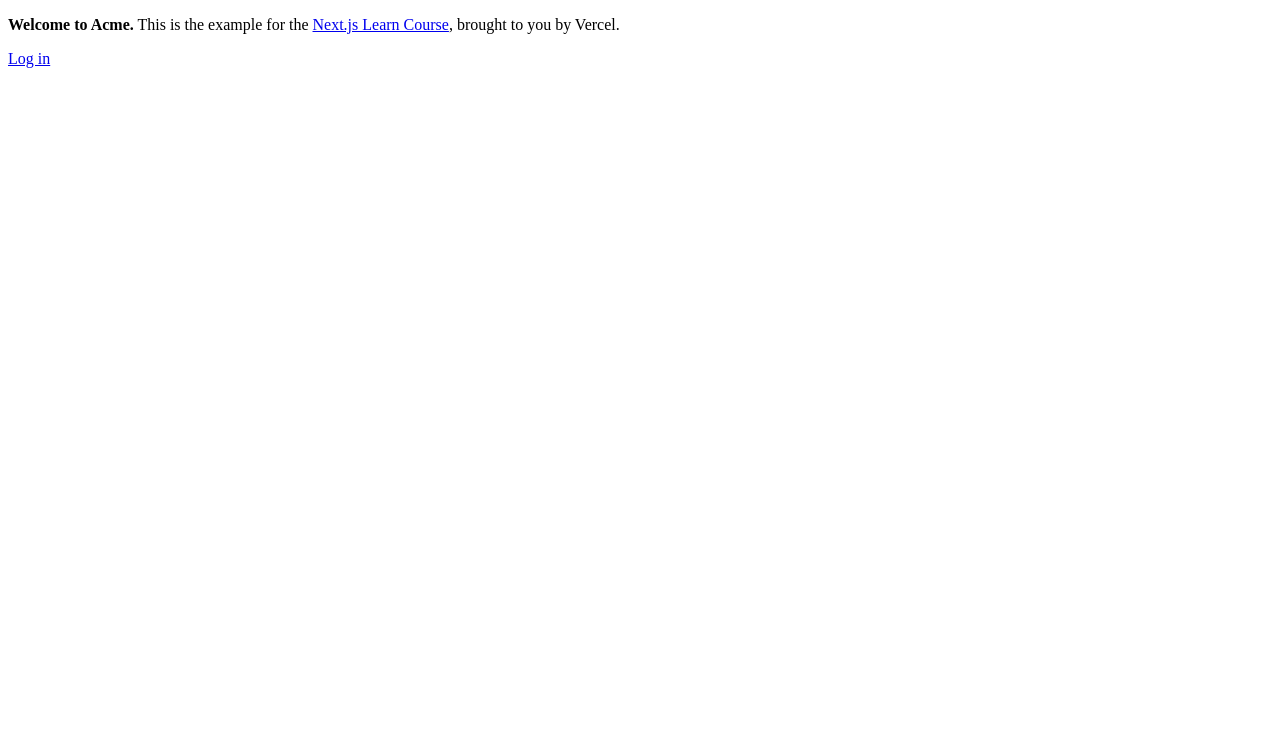
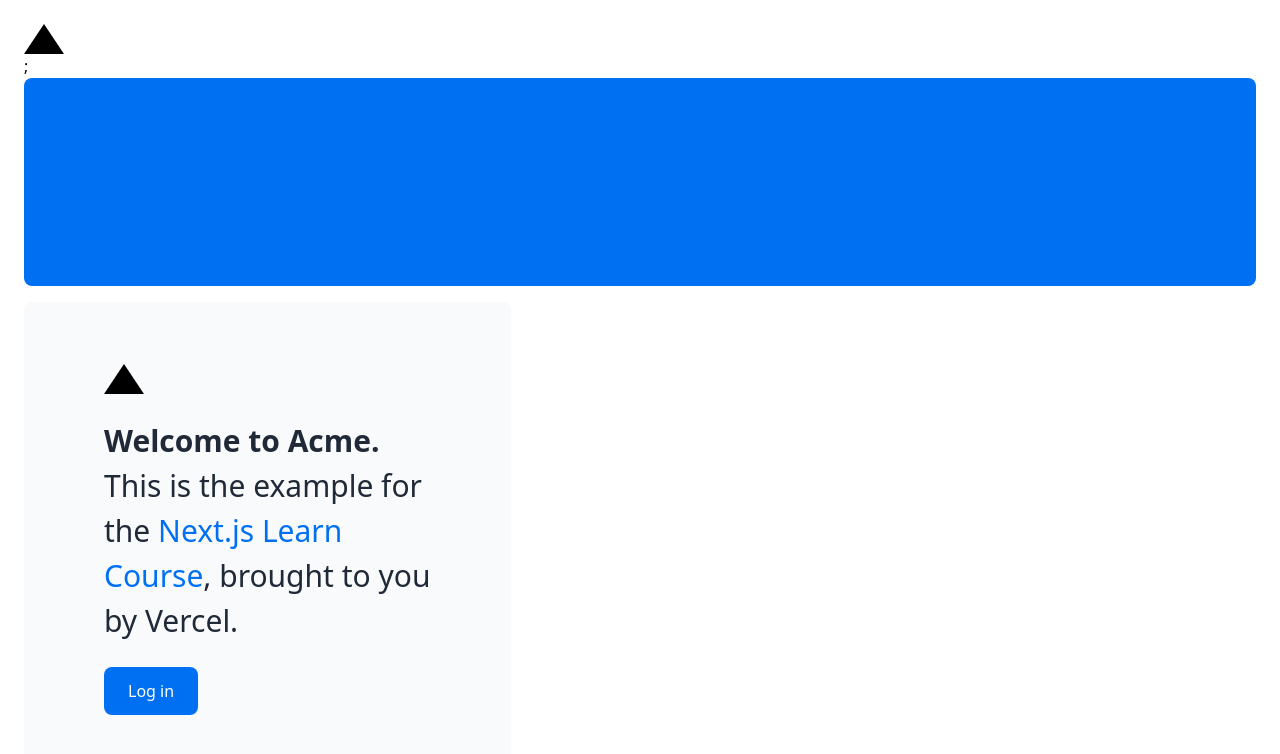
Before and after one commit to kazuki1023/nextjs-dashboard, a Next.js app: page / in a window 1280 px wide. Shown: the top 754 px of the page. Built offline with nearby package versions, Linux system fonts and the light colour scheme.

Commit message:
１章終了

```diff
--- a/app/layout.tsx
+++ b/app/layout.tsx
@@ -1,3 +1,5 @@
+import '@/app/ui/global.css';
+
 export default function RootLayout({
   children,
 }: {
--- a/app/page.tsx
+++ b/app/page.tsx
@@ -1,14 +1,19 @@
 import AcmeLogo from '@/app/ui/acme-logo';
+import styles from './ui/home.module.css';
 
 import Link from 'next/link';
 export default function Page() {
   return (
     <main className="flex min-h-screen flex-col p-6">
+      <div className={styles.shape}></div>;
       <div className="flex h-20 shrink-0 items-end rounded-lg bg-blue-500 p-4 md:h-52">
         {/* <AcmeLogo /> */}
       </div>
       <div className="mt-4 flex grow flex-col gap-4 md:flex-row">
         <div className="flex flex-col justify-center gap-6 rounded-lg bg-gray-50 px-6 py-10 md:w-2/5 md:px-20">
+          <div
+            className="h-0 w-0 border-b-[30px] border-l-[20px] border-r-[20px] border-b-black border-l-transparent border-r-transparent"
+          />
           <p className={`text-xl text-gray-800 md:text-3xl md:leading-normal`}>
             <strong>Welcome to Acme.</strong> This is the example for the{' '}
             <a href="https://nextjs.org/learn/" className="text-blue-500">
```
Also changed, not shown: 1 other file (tests, documents, lock files or other folders).
